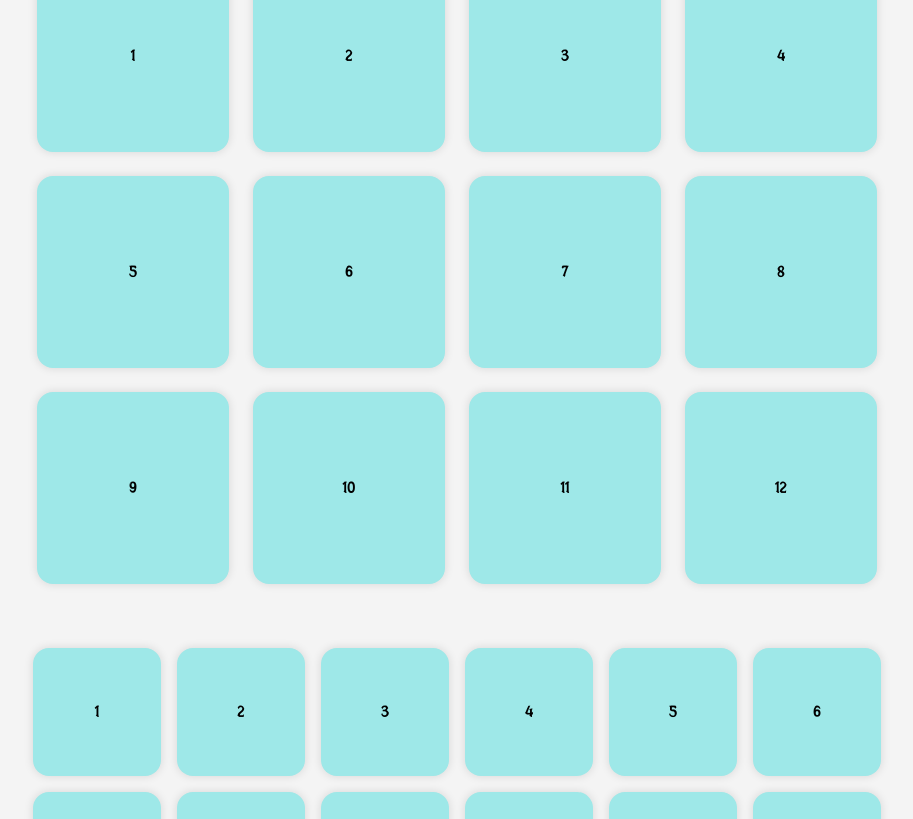
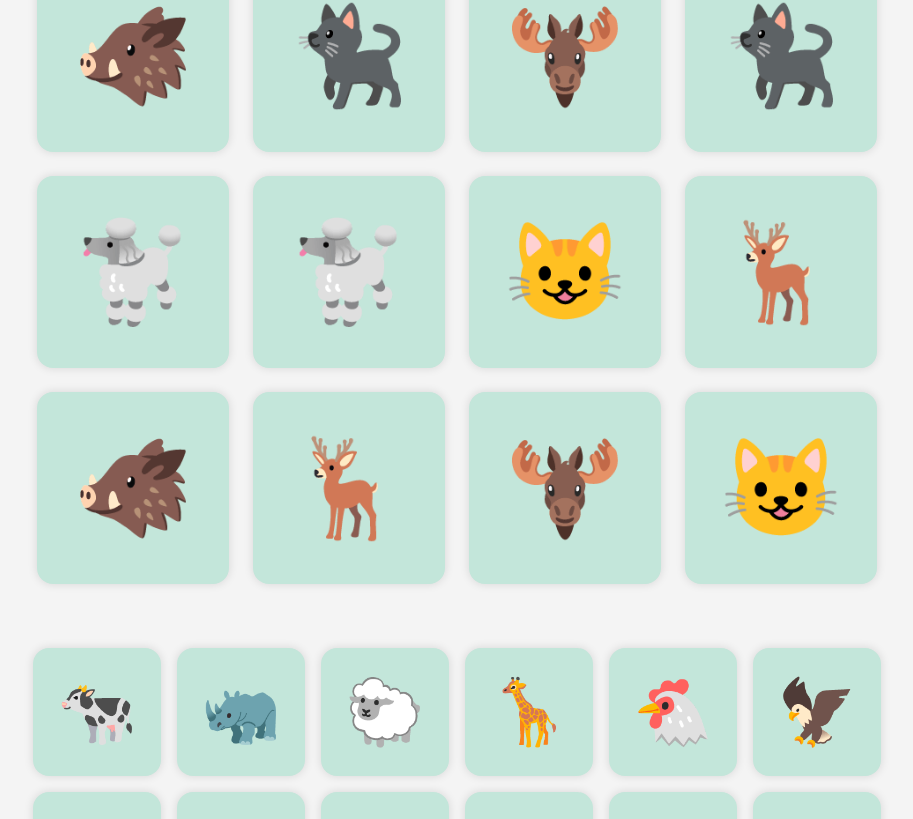
Before and after one commit to Sadzak23/memory-game, a React (Vite) app: page / in a window 1280 px wide. Shown: the part 240-1059 px from the top of the page, without its empty margins (183-1096 px from the left). Built offline with nearby package versions, Linux system fonts and the light colour scheme.

Commit message:
Create animals data and getRandomTiles function

```diff
--- a/src/components/Board.tsx
+++ b/src/components/Board.tsx
@@ -1,5 +1,7 @@
 import type { FC } from 'react';
 import { getBoard } from '../utils/boardUtils';
+import { getTiles } from '../utils/gameUtils';
+import { animals } from '../utils/tileData';
 
 interface Props {
   size: 's' | 'm' | 'l';
@@ -8,7 +10,7 @@ interface Props {
 export const Board: FC<Props> = ({ size }) => {
   const { tilesCount } = getBoard(size);
 
-  const tiles = Array.from({ length: tilesCount }, (_, i) => i + 1);
+  const tiles = getTiles(tilesCount, animals);
 
   return (
     <div className={`board ${size}`}>
--- a/src/styles/components/_board.scss
+++ b/src/styles/components/_board.scss
@@ -6,6 +6,7 @@
     .tile {
       height: 15vw;
       width: 15vw;
+      font-size: 7.5vw;
     }
   }
   &.m {
@@ -14,6 +15,7 @@
     .tile {
       height: 10vw;
       width: 10vw;
+      font-size: 5vw;
     }
   }
   &.l {
@@ -22,6 +24,7 @@
     .tile {
       height: 8vw;
       width: 8vw;
+      font-size: 4vw;
     }
   }
 }
--- a/src/styles/components/_tile.scss
+++ b/src/styles/components/_tile.scss
@@ -6,4 +6,5 @@
   justify-content: center;
   align-items: center;
   background-color: var(--primary);
+  user-select: none;
 }
--- a/src/styles/variables/_colors.scss
+++ b/src/styles/variables/_colors.scss
@@ -1,3 +1,3 @@
 :root {
-  --primary: #9ee8e8;
+  --primary: #c3e6da;
 }
--- /dev/null
+++ b/src/utils/gameUtils.ts
@@ -0,0 +1,9 @@
+const shuffleArray = <T>(array: T[]): T[] => [...array].sort(() => Math.random() - 0.5);
+
+export const getTiles = <T>(tilesCount: number, data: T[]): T[] => {
+  const pairCount = tilesCount / 2;
+  const items = shuffleArray(data).slice(0, pairCount);
+  const shuffledPairs = shuffleArray(items.concat(items));
+
+  return shuffledPairs;
+};
--- /dev/null
+++ b/src/utils/tileData.ts
@@ -0,0 +1,60 @@
+export const animals = [
+  '😺',
+  '🐵',
+  '🐶',
+  '🐱',
+  '🦁',
+  '🐯',
+  '🦒',
+  '🦊',
+  '🦝',
+  '🐮',
+  '🐷',
+  '🐗',
+  '🐺',
+  '🐭',
+  '🐹',
+  '🐰',
+  '🐻',
+  '🐻‍❄️',
+  '🐨',
+  '🐼',
+  '🐸',
+  '🦓',
+  '🐴',
+  '🫎',
+  '🫏',
+  '🦄',
+  '🐔',
+  '🐲',
+  '🐒',
+  '🦍',
+  '🦧',
+  '🦮',
+  '🐩',
+  '🐕',
+  '🐈',
+  '🐈‍⬛',
+  '🐅',
+  '🐆',
+  '🐎',
+  '🦌',
+  '🦬',
+  '🦏',
+  '🦛',
+  '🐂',
+  '🐃',
+  '🐄',
+  '🐖',
+  '🐏',
+  '🐑',
+  '🦆',
+  '🐓',
+  '🦜',
+  '🦢',
+  '🦃',
+  '🦅',
+  '🦉',
+  '🐥',
+  '🐞',
+];
```
